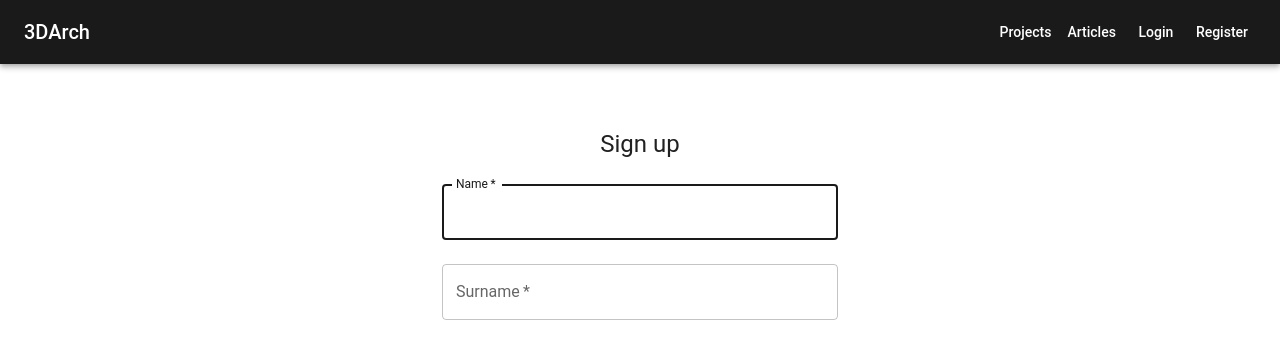
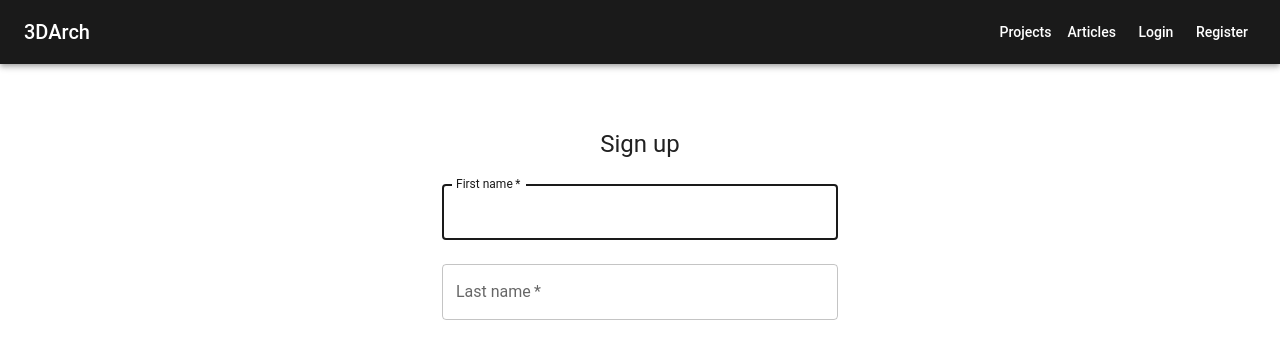
Before and after one commit to mohammadrezaahd/asaJules, a Next.js app in the folder architectural-platform/: page /auth/register in a window 1280 px wide. Shown: the top 342 px of the page. Built offline with nearby package versions, Linux system fonts and the light colour scheme; no server answers.

Commit message:
Improve register and login

```diff
--- a/architectural-platform/app/api/auth/[...nextauth]/route.ts
+++ b/architectural-platform/app/api/auth/[...nextauth]/route.ts
@@ -1,36 +1,41 @@
-import NextAuth from 'next-auth';
-import GoogleProvider from 'next-auth/providers/google';
-import CredentialsProvider from 'next-auth/providers/credentials';
-import dbConnect from '@/lib/db';
-import User from '@/models/User';
-import { verifyPassword } from '@/lib/auth';
-import config from '@/lib/config';
-import { AuthOptions } from 'next-auth';
+import NextAuth from "next-auth";
+import GoogleProvider from "next-auth/providers/google";
+import CredentialsProvider from "next-auth/providers/credentials";
+import dbConnect from "@/lib/db";
+import User from "@/models/User";
+import { verifyPassword } from "@/lib/auth";
+import config from "@/lib/config";
+import { AuthOptions } from "next-auth";
 
 export const authOptions: AuthOptions = {
   providers: [
     GoogleProvider({
-      clientId: config.auth.client_id || '',
-      clientSecret: config.auth.client_secret || '',
+      clientId: config.auth.client_id || "",
+      clientSecret: config.auth.client_secret || "",
     }),
     CredentialsProvider({
-      name: 'Credentials',
+      name: "Credentials",
       credentials: {
-        email: { label: 'Email', type: 'email' },
-        password: { label: 'Password', type: 'password' },
+        email: { label: "Email", type: "email" },
+        password: { label: "Password", type: "password" },
       },
       async authorize(credentials) {
         if (!credentials) {
           return null;
         }
         await dbConnect();
+        console.log("Authorizing user with email:", credentials);
         const user = await User.findOne({ email: credentials.email });
 
         if (!user || !user.passwordHash) {
           return null;
         }
 
-        const isValid = await verifyPassword(credentials.password, user.passwordHash);
+        const isValid = await verifyPassword(
+          credentials.password,
+          user.passwordHash
+        );
+        console.log("Password valid:", isValid);
         if (!isValid) {
           return null;
         }
@@ -48,17 +53,17 @@ export const authOptions: AuthOptions = {
   ],
   callbacks: {
     async signIn({ user, account }) {
-      if (account?.provider === 'google') {
+      if (account?.provider === "google") {
         await dbConnect();
         let dbUser = await User.findOne({ email: user.email });
         if (!dbUser) {
           dbUser = new User({
             email: user.email,
-            firstName: user.name?.split(' ')[0] || '',
-            lastName: user.name?.split(' ')[1] || '',
-            username: user.email?.split('@')[0],
+            firstName: user.name?.split(" ")[0] || "",
+            lastName: user.name?.split(" ")[1] || "",
+            username: user.email?.split("@")[0],
             avatarUrl: user.image,
-            provider: 'google',
+            provider: "google",
             providerId: account.providerAccountId,
           });
           await dbUser.save();
@@ -93,10 +98,10 @@ export const authOptions: AuthOptions = {
     },
   },
   pages: {
-    signIn: '/auth/login',
+    signIn: "/auth/login",
   },
   session: {
-    strategy: 'jwt',
+    strategy: "jwt",
   },
   secret: config.nextAuth.secret,
 };
--- a/architectural-platform/components/AuthForm/RegisterForm.tsx
+++ b/architectural-platform/components/AuthForm/RegisterForm.tsx
@@ -1,17 +1,18 @@
-'use client';
+"use client";
 
-import { useState } from 'react';
-import { useRouter } from 'next/navigation';
-import { Button, TextField, Box, Alert } from '@mui/material';
-import { authApi } from '@/components/api';
-import { CreateUserDto } from '@/types/dto/user.dto';
+import { useState } from "react";
+import { useRouter } from "next/navigation";
+import { Button, TextField, Box, Alert } from "@mui/material";
+import { AxiosError } from "axios";
+import { authApi } from "@/components/api";
+import { CreateUserDto } from "@/types/dto/user.dto";
 
 export default function RegisterForm() {
-  const [name, setName] = useState('');
-  const [surname, setSurname] = useState('');
-  const [username, setUsername] = useState('');
-  const [email, setEmail] = useState('');
-  const [password, setPassword] = useState('');
+  const [firstName, setFirstName] = useState("");
+  const [lastName, setLastName] = useState("");
+  const [username, setUsername] = useState("");
+  const [email, setEmail] = useState("");
+  const [password, setPassword] = useState("");
   const [error, setError] = useState<string | null>(null);
   const router = useRouter();
 
@@ -20,8 +21,8 @@ export default function RegisterForm() {
     setError(null);
 
     const userData: CreateUserDto = {
-      name,
-      surname,
+      firstName,
+      lastName,
       username,
       email,
       password,
@@ -29,9 +30,13 @@ export default function RegisterForm() {
 
     try {
       await authApi.register(userData);
-      router.push('/auth/login');
-    } catch (err: any) {
-      setError(err.response?.data?.message || 'An error occurred');
+      router.push("/auth/login");
+    } catch (err: unknown) {
+      if (err instanceof AxiosError) {
+        setError(err.response?.data?.message || "An error occurred");
+      } else {
+        setError("An error occurred");
+      }
     }
   };
 
@@ -42,24 +47,24 @@ export default function RegisterForm() {
         margin="normal"
         required
         fullWidth
-        id="name"
-        label="Name"
-        name="name"
+        id="firstname"
+        label="First name"
+        name="firstname"
         autoComplete="given-name"
         autoFocus
-        value={name}
-        onChange={(e) => setName(e.target.value)}
+        value={firstName}
+        onChange={(e) => setFirstName(e.target.value)}
       />
       <TextField
         margin="normal"
         required
         fullWidth
-        id="surname"
-        label="Surname"
-        name="surname"
+        id="lastname"
+        label="Last name"
+        name="lastname"
         autoComplete="family-name"
-        value={surname}
-        onChange={(e) => setSurname(e.target.value)}
+        value={lastName}
+        onChange={(e) => setLastName(e.target.value)}
       />
       <TextField
         margin="normal"
@@ -95,12 +100,7 @@ export default function RegisterForm() {
         value={password}
         onChange={(e) => setPassword(e.target.value)}
       />
-      <Button
-        type="submit"
-        fullWidth
-        variant="contained"
-        sx={{ mt: 3, mb: 2 }}
-      >
+      <Button type="submit" fullWidth variant="contained" sx={{ mt: 3, mb: 2 }}>
         Sign Up
       </Button>
     </Box>
--- a/architectural-platform/types/dto/user.dto.ts
+++ b/architectural-platform/types/dto/user.dto.ts
@@ -1,6 +1,6 @@
 export interface CreateUserDto {
-  name: string;
-  surname: string;
+  firstName: string;
+  lastName: string;
   username: string;
   email: string;
   password?: string; // Optional for OAuth
```
